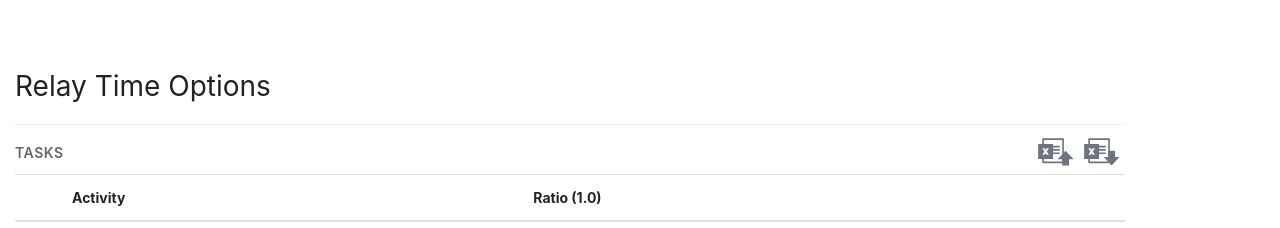
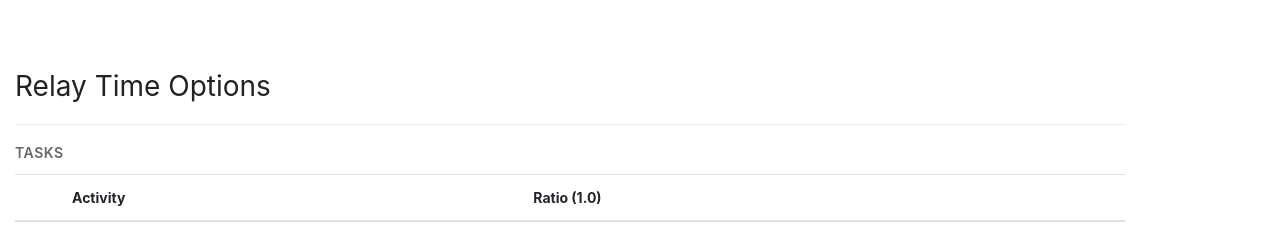
Before and after one commit to drkdelaney/relay-time-browser-extension, a React (Create React App) app: page / in a window 1280 px wide. Shown: the top 228 px of the page. Built offline with nearby package versions, Linux system fonts and the light colour scheme.

Commit message:
removed excel

```diff
--- a/package.json
+++ b/package.json
@@ -1,6 +1,6 @@
 {
   "name": "relay-browser-extension",
-  "version": "1.1.2",
+  "version": "1.2.0",
   "private": true,
   "dependencies": {
     "@fortawesome/fontawesome-svg-core": "^1.2.15",
--- a/src/App.css
+++ b/src/App.css
@@ -94,19 +94,3 @@ table {
 .dragover {
     border: 3px dashed black !important;
 }
-
-.excel-svg {
-    height: 28px;
-    width: 36px;
-    margin: -14px 5px 0px;
-    color: #6c757d;
-    transition: color .15s ease-in-out,background-color .15s ease-in-out,border-color .15s ease-in-out,box-shadow .15s ease-in-out;
-    cursor: pointer;
-}
-.excel-svg:hover {
-    color: #5a6268
-}
-
-.excel-svg use {
-    fill: currentColor;
-}
--- a/src/task-section/index.js
+++ b/src/task-section/index.js
@@ -1,20 +1,11 @@
-import React, { Component } from 'react';
+import React from 'react';
 import TaskTable from './task-table';
-import { ReactComponent as ExcelUp } from '../excel-upload.svg';
-import { ReactComponent as ExcelDown } from '../excel-download.svg';
 
-class TaskSection extends Component {
-    handleUpload = () => {}
-
-    handleDownload = () => {}
-
-    render() {
+export function TaskSection() {
     return (
         <div className="section">
             <div className="d-flex align-items-center">
                 <h3 className="sectionTitle mr-auto">Tasks</h3>
-                    <ExcelUp className="excel-svg" onClick={this.handleUpload} />
-                    <ExcelDown className="excel-svg" onClick={this.handleDownload} />
             </div>
             <TaskTable />
             <p className="text-left font-italic mb-0">
@@ -23,6 +14,5 @@ class TaskSection extends Component {
         </div>
     );
 }
-}
 
 export default TaskSection;
```
Also changed, not shown: public/manifest.json, src/excel-download.svg (deleted), src/excel-upload.svg (deleted). Lines whose indentation alone changed are shown as unchanged.
